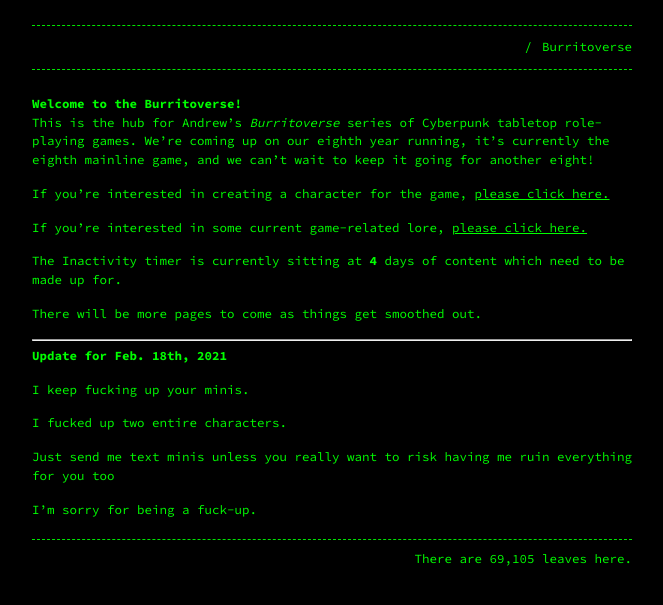
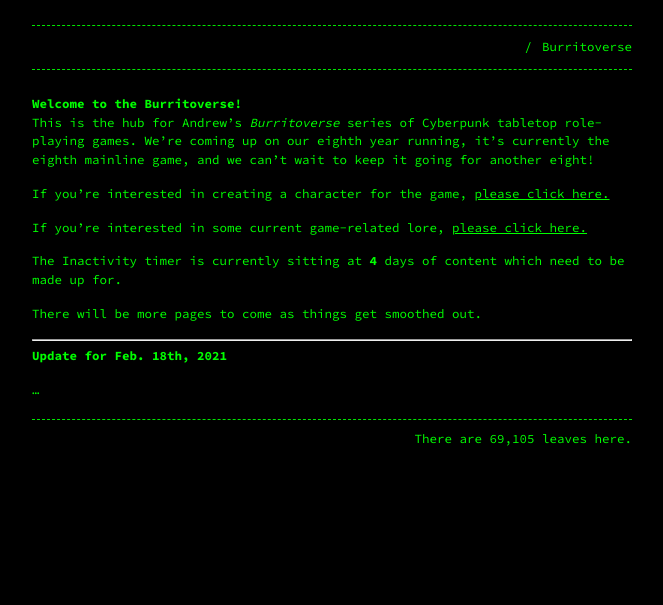
Before and after one commit to Terwilliger69105/69105.github.io, a Jekyll site: the page built from burritoverse.md, in a window 1280 px wide. Shown: the top 605 px of the page, without its empty margins (308-971 px from the left). Built offline with Jekyll 4.4.1, drawn with Linux system fonts in a browser that asks for light colours; our own code applies the rules of GitHub Pages for plain Markdown files.

Commit message:
Update burritoverse.md

```diff
--- a/burritoverse.md
+++ b/burritoverse.md
@@ -19,10 +19,4 @@ There will be more pages to come as things get smoothed out.
 
 **Update for Feb. 18th, 2021**
 
-I keep fucking up your minis.
-
-I fucked up two entire characters.
-
-Just send me text minis unless you really want to risk having me ruin everything for you too
-
-I'm sorry for being a fuck-up.
+...
```
